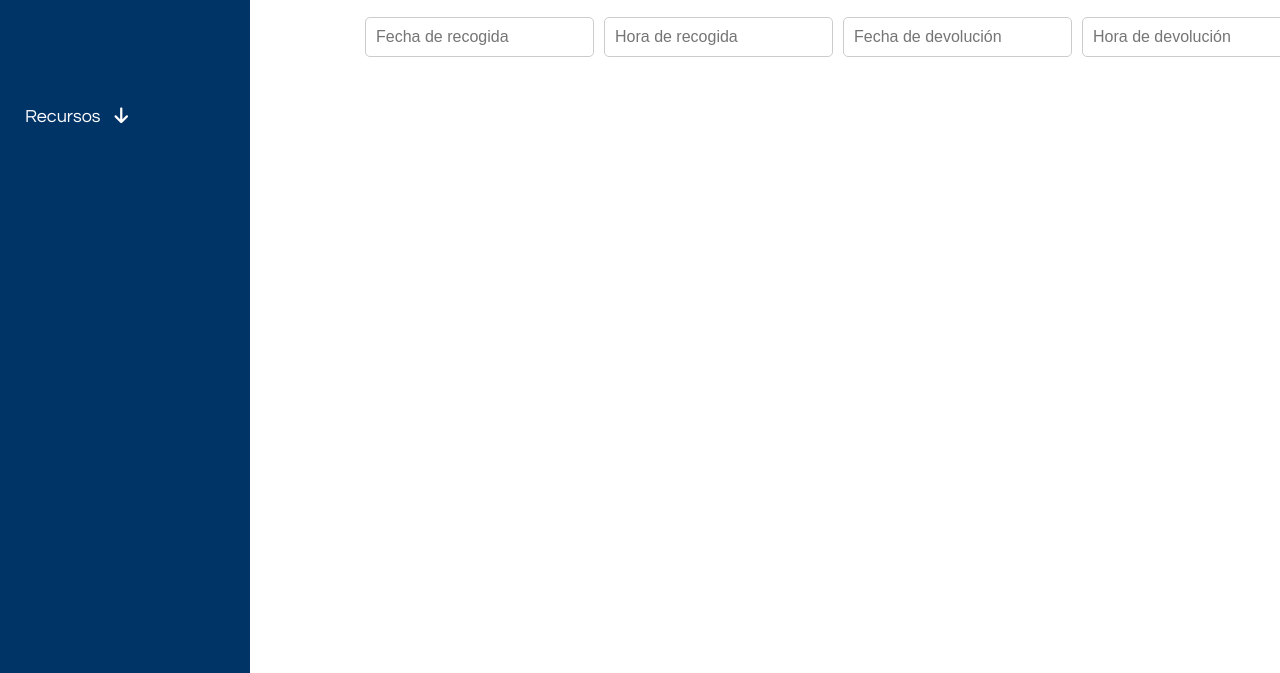
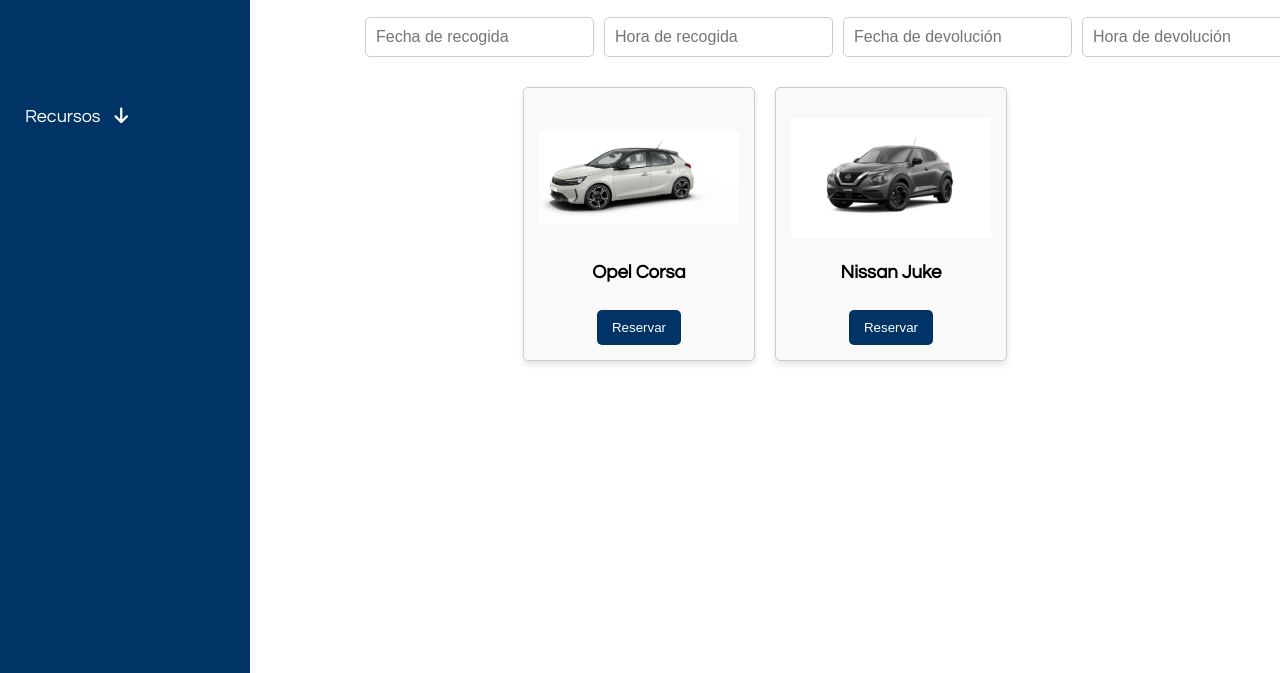
Before and after one commit to MMorlanes/RentalCar_UB, a website: page frontend/public/index.html in a window 1280 px wide. Shown: the part 127-800 px from the top of the page. Drawn offline with nearby package versions, Linux system fonts and the light colour scheme.

Commit message:
ahora parte de la reserva

```diff
--- a/backend/middleware/index.js
+++ b/backend/middleware/index.js
@@ -7,5 +7,5 @@
 
     // Servir archivos estáticos
     app.use(express.static(path.join(__dirname, '../../frontend/public')));
-    app.use('/img', express.static(path.join(__dirname, '../../frontend/img')));
+    app.use('/img', express.static(path.join(__dirname, '../../frontend/public/img')));
 };
--- /dev/null
+++ b/frontend/public/data/cars.json
@@ -0,0 +1,13 @@
+[
+    {
+        "id": 1,
+        "nombre": "Opel Corsa",
+        "imagen": "corsa.jpg"
+    },
+    {
+        "id": 2,
+        "nombre": "Nissan Juke",
+        "imagen": "juke.jpg"
+    }
+
+]
--- a/frontend/public/index.html
+++ b/frontend/public/index.html
@@ -38,8 +38,7 @@
     </main>
 
     <script src="https://cdn.jsdelivr.net/npm/flatpickr"></script>
-    <script src="scripts.js"></script>
-
+    <script src="/js/cars.js"></script> <!-- Incluye el script aquí -->
     <script>
         document.getElementById('logout-button').addEventListener('click', function() {
             window.location.href = '/login.html';
--- /dev/null
+++ b/frontend/public/js/cars.js
@@ -0,0 +1,39 @@
+// Función para mostrar los coches en la página
+function displayCars(cars) {
+    const carList = document.getElementById('car-list');
+    carList.innerHTML = '';
+
+    if (cars.length === 0) {
+        carList.innerHTML = '<p>No hay coches disponibles entre las fechas seleccionadas.</p>';
+        return;
+    }
+
+    cars.forEach(car => {
+        const card = document.createElement('div');
+        card.className = 'car-card';
+
+        // Usar la ruta de imagen desde el JSON
+        const imageName = car.imagen;
+
+        card.innerHTML = `
+            <img src="/img/${imageName}" alt="${car.nombre}" class="car-image">
+            <h3 class="car-info">${car.nombre}</h3>
+            <button class="reserve-button" data-id="${car.id}">Reservar</button>
+        `;
+        carList.appendChild(card);
+    });
+}
+
+// Función para obtener los coches desde el archivo JSON y mostrarlos
+function fetchAndDisplayCars() {
+    fetch('/data/cars.json') // Cargar datos desde el archivo JSON
+        .then(response => response.json())
+        .then(data => displayCars(data))
+        .catch(error => console.error('Error al obtener los coches:', error));
+}
+
+// Escuchar el botón de búsqueda para mostrar los coches disponibles
+document.querySelector('.search-button').addEventListener('click', fetchAndDisplayCars);
+
+// Cargar coches al inicio
+window.onload = fetchAndDisplayCars;
```
Also changed, not shown: frontend/public/img/corsa.jpg (renamed from frontend/img/corsa.jpg), frontend/public/img/juke.jpg (renamed from frontend/img/juke.jpg), frontend/public/img/logoUB.png (renamed from frontend/img/logoUB.png), frontend/public/img/logo_aplicacion5_round.png (renamed from frontend/img/logo_aplicacion5_round.png), frontend/public/img/sala1.jpg (renamed from frontend/img/sala1.jpg), frontend/public/img/sala2.jpg (renamed from frontend/img/sala2.jpg), frontend/public/img/sala3.jpg (renamed from frontend/img/sala3.jpg), frontend/public/img/sala4.jpg (renamed from frontend/img/sala4.jpg), frontend/public/img/sala5.jpg (renamed from frontend/img/sala5.jpg), frontend/public/img/sala6.jpg (renamed from frontend/img/sala6.jpg).
